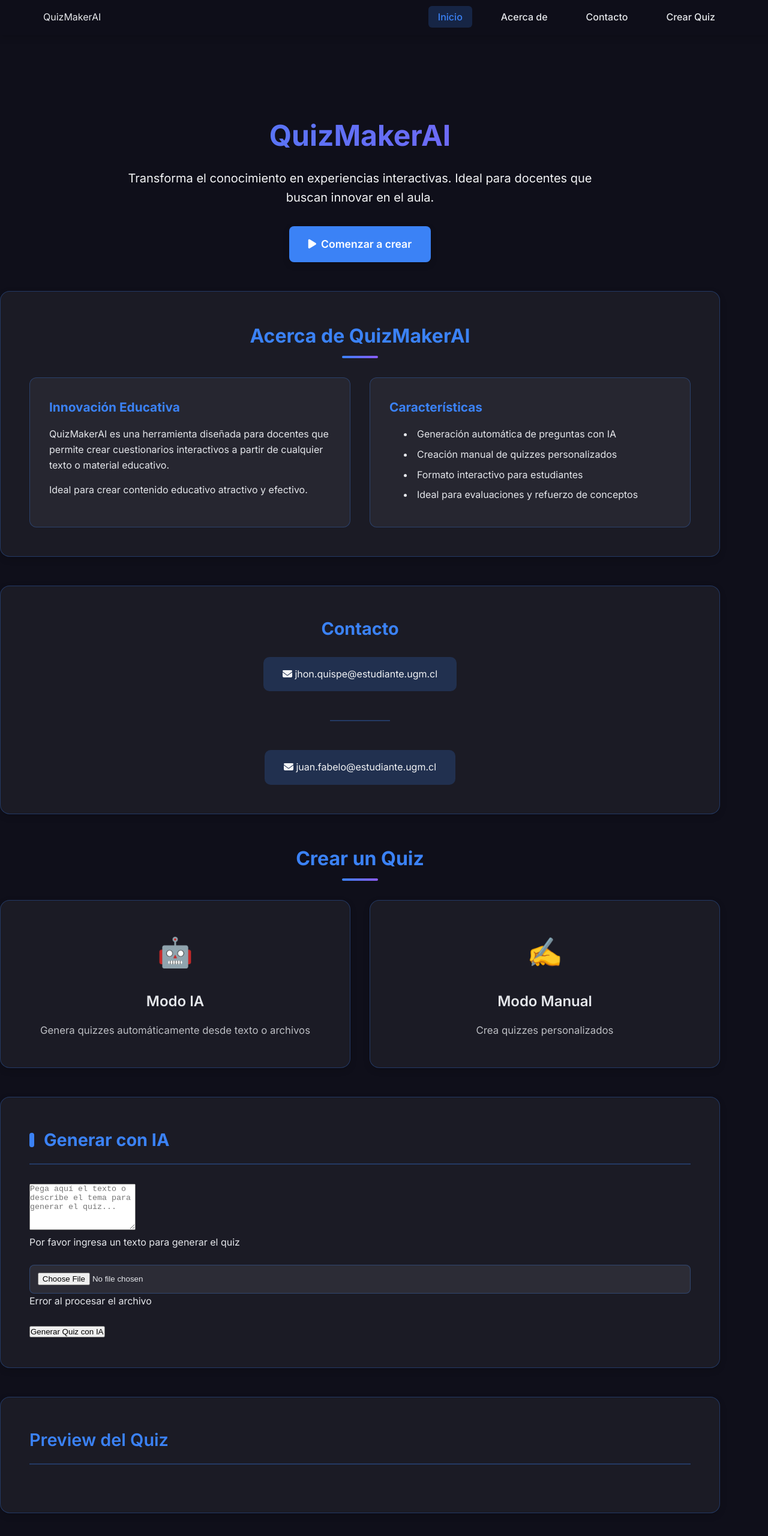
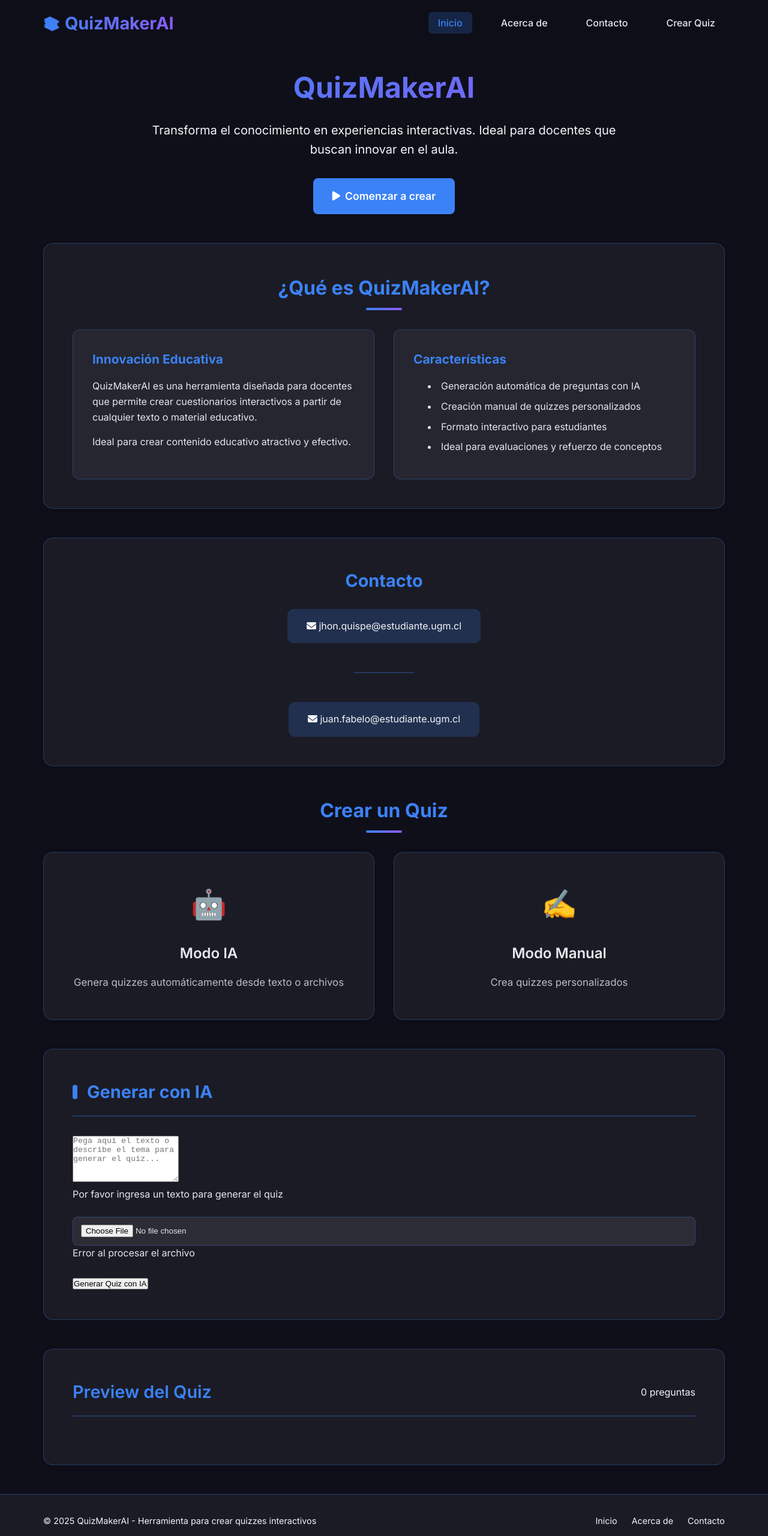
Before and after one commit to Erick317YT-code/QuizMakerAI, a plain HTML site: page index.html in a window 1280 px wide. Shown: the top 2560 px of the page at 60% size. Drawn offline with Linux system fonts and the light colour scheme.

Commit message:
Update index.html

```diff
--- a/index.html
+++ b/index.html
@@ -80,9 +80,10 @@
         }
 
         .container {
+            width: 100%;
             max-width: 1200px;
-            width: 100%;
-            margin-top: 80px; /* Espacio para la navbar */
+            margin: 0 auto;
+            padding: 0 var(--spacing-lg);
         }
 
         /* Navegación */
@@ -268,7 +269,7 @@
             padding: var(--spacing-xl);
             margin-bottom: var(--spacing-xl);
             border: 1px solid var(--border);
-            text-align: center;
+                text-align: center;
             box-shadow: var(--shadow-md);
         }
 
@@ -599,7 +600,7 @@
         }
 
         /* Preview Section */
-        .preview-section {
+                .preview-section {
             margin-bottom: var(--spacing-xl);
         }
 
@@ -618,6 +619,15 @@
             border-bottom: 2px solid var(--border);
             padding-bottom: var(--spacing-sm);
             font-weight: 600;
+            display: flex;
+            justify-content: space-between;
+            align-items: center;
+        }
+
+        .preview-title span {
+            font-size: 1rem;
+            color: var(--text-light);
+            font-weight: 400;
         }
 
         .quiz-item {
@@ -838,18 +848,27 @@
                 padding: var(--spacing-lg);
             }
 
-            .about-contact-content {
+            .info-grid {
                 grid-template-columns: 1fr;
+            }
+
+            .footer-container {
+                flex-direction: column;
+                gap: var(--spacing-md);
+                text-align: center;
             }
         }
     </style>
 </head>
 <body>
     <div class="page-wrapper">
-        <!-- Barra de Navegación -->
+        <!-- Navegación -->
         <nav class="navbar">
             <div class="nav-container">
-                <div class="nav-logo">QuizMakerAI</div>
+                <div class="logo">
+                    <span class="logo-icon">📚</span>
+                    QuizMakerAI
+                </div>
                 <ul class="nav-links">
                     <li><a href="#hero" class="nav-link active">Inicio</a></li>
                     <li><a href="#about" class="nav-link">Acerca de</a></li>
@@ -870,9 +889,9 @@
                 </a>
             </section>
 
-            <!-- Acerca de -->
+            <!-- About Section -->
             <section id="about" class="info-section">
-                <h2 class="section-title">Acerca de QuizMakerAI</h2>
+                <h2 class="section-title">¿Qué es QuizMakerAI?</h2>
                 <div class="info-grid">
                     <div class="info-card">
                         <h3>Innovación Educativa</h3>
@@ -891,7 +910,7 @@
                 </div>
             </section>
 
-            <!-- Contacto -->
+            <!-- Contact Section -->
             <section id="contact" class="contact-section">
                 <h2 class="contact-title">Contacto</h2>
                 <div class="contact-container">
@@ -1042,7 +1061,10 @@
             <!-- Preview Section -->
             <section id="preview" class="preview-section">
                 <div class="preview-container">
-                    <h3 class="preview-title">Preview del Quiz</h3>
+                    <h3 class="preview-title">
+                        Preview del Quiz
+                        <span id="question-count">0 preguntas</span>
+                    </h3>
                     <div id="quiz-preview"></div>
                     <div style="display: flex; gap: 1rem; margin-top: 1.5rem;">
                         <button id="tomar-quiz" onclick="iniciarQuiz()" style="display: none; flex: 1;">
@@ -1072,7 +1094,7 @@
     </div>
 
     <script>
-        // El JavaScript se mantiene igual que en la respuesta anterior
+        // Variables globales
         let preguntas = [];
         let quizActual = 0;
         let puntaje = 0;
@@ -1094,6 +1116,14 @@
                 option.textContent = opcion.value || `Opción ${index + 1}`;
                 select.appendChild(option);
             });
+        }
+
+        // Función para actualizar contador de preguntas
+        function actualizarContadorPreguntas() {
+            const contador = document.getElementById('question-count');
+            if (contador) {
+                contador.textContent = `${preguntas.length} ${preguntas.length === 1 ? 'pregunta' : 'preguntas'}`;
+            }
         }
 
         // Inicializar
@@ -1123,7 +1153,7 @@
 
             // Validación en tiempo real para manual
             document.getElementById('pregunta').addEventListener('input', validarPregunta);
-            document.getElementById('respuesta-select').addEventListener('change', validarRespuestaSelect);
+            document.getElementById('respuesta-select').addEventSelectorRespuestas();
 
             // Inicializar selector de respuestas
             actualizarSelectorRespuestas();
@@ -1143,6 +1173,9 @@
                 childList: true,
                 subtree: true
             });
+
+            // Inicializar contador de preguntas
+            actualizarContadorPreguntas();
         });
 
         // Mostrar modo seleccionado
@@ -1224,6 +1257,7 @@
                 if (data && data.length) {
                     preguntas = data;
                     renderizarPreview();
+                    actualizarContadorPreguntas();
                     document.getElementById('tomar-quiz').style.display = 'block';
                     document.getElementById('limpiar-quiz').style.display = 'block';
                     alert('¡Quiz generado con éxito!');
@@ -1240,7 +1274,6 @@
             }
         }
 
-        // El resto del JavaScript se mantiene igual
         // Funciones de modo manual
         function agregarOpcion() {
             const container = document.getElementById('opciones-container');
@@ -1275,7 +1308,7 @@
             actualizarSelectorRespuestas();
         }
 
-        // Modificar la función agregarPregunta
+        // Modificar la función agregarPregunta para permitir múltiples preguntas
         function agregarPregunta() {
             // Validar inputs
             const preguntaValida = validarPregunta();
@@ -1295,7 +1328,7 @@
             const tiempo = document.getElementById('tiempo').value || 30;
             const puntos = document.getElementById('puntos').value || 5;
 
-            // Agregar y limpiar
+            // Agregar pregunta al array y actualizar preview
             preguntas.push({
                 pregunta,
                 opciones,
@@ -1304,11 +1337,17 @@
             });
 
             renderizarPreview();
+            actualizarContadorPreguntas();
+
+            // Mostrar botones de tomar quiz y limpiar
             document.getElementById('tomar-quiz').style.display = 'block';
             document.getElementById('limpiar-quiz').style.display = 'block';
 
-            // Limpiar formulario
+            // Limpiar formulario para nueva pregunta
             limpiarFormulario();
+
+            // Mostrar mensaje de confirmación
+            alert(`Pregunta agregada correctamente. Total: ${preguntas.length} preguntas.`);
         }
 
         // Renderizar preview
@@ -1398,6 +1437,7 @@
             if(confirm('¿Estás seguro de que deseas limpiar todas las preguntas?')) {
                 preguntas = [];
                 renderizarPreview();
+                actualizarContadorPreguntas();
                 document.getElementById('tomar-quiz').style.display = 'none';
                 document.getElementById('limpiar-quiz').style.display = 'none';
                 alert('Quiz limpiado correctamente');
```
